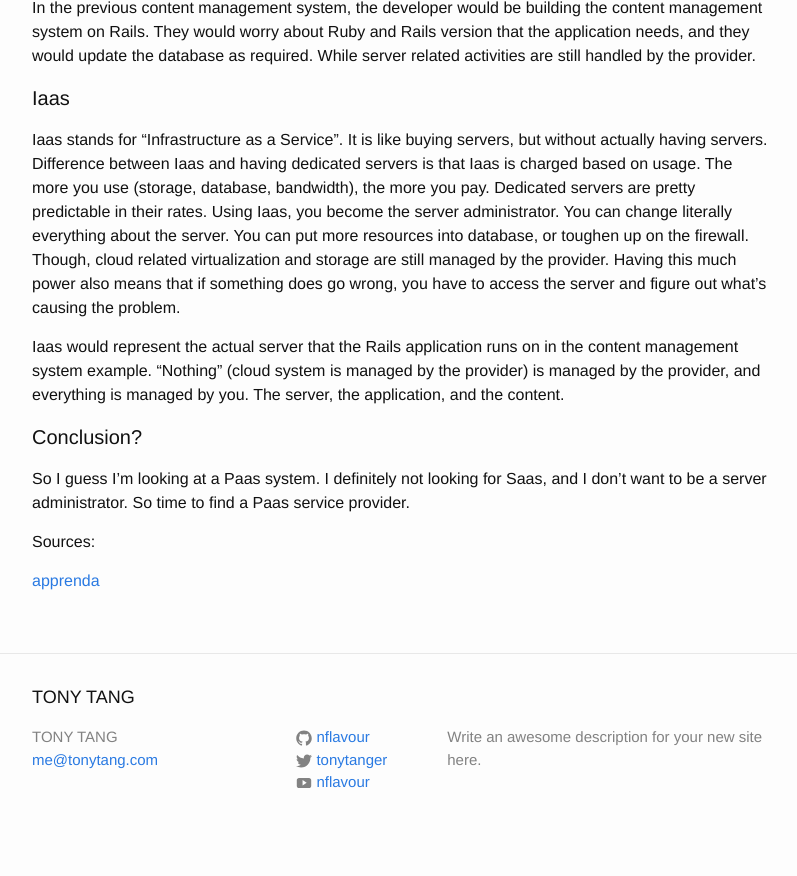
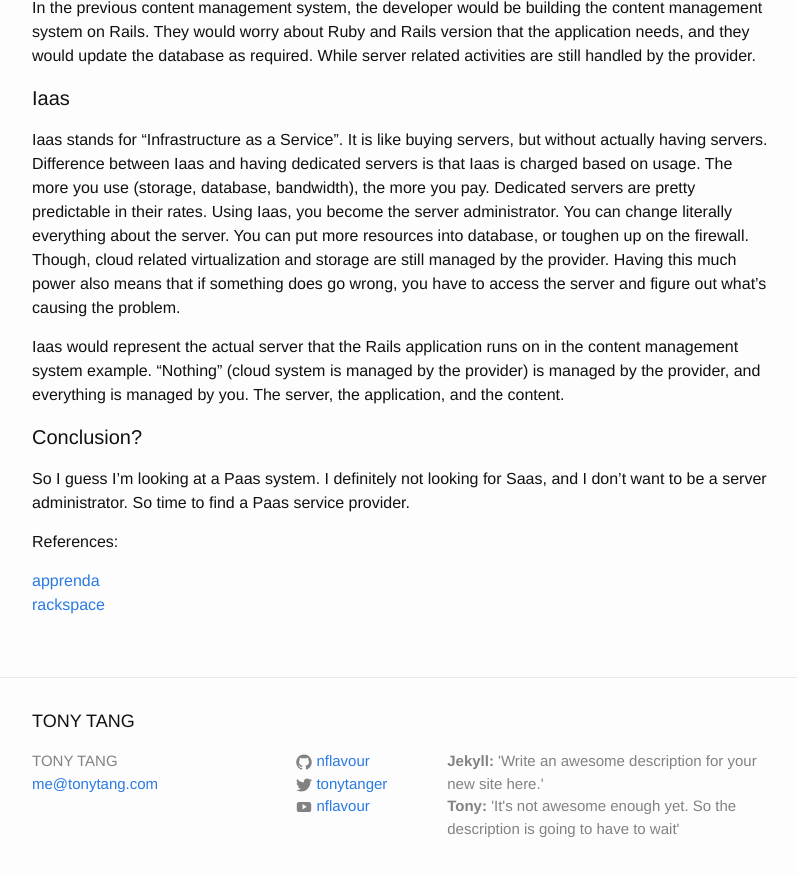
Before and after one commit to nflavour/nflavour.github.io, a Jekyll site: the page built from _posts/2014-10-12-sass-paas-iaas.md, in a window 1280 px wide and 900 px high, scrolled down 1008 px. Shown: the top 876 px of the window, without its empty margins (238-1035 px from the left). Built offline with Jekyll 4.4.1, drawn with Linux system fonts in a browser that asks for light colours; before the commit the page ends 1862 px from its top, so only the background shows below that.

Commit message:
edited iaas saas paas

```diff
--- a/_config.yml
+++ b/_config.yml
@@ -2,7 +2,8 @@
 title: TONY TANG
 email: me@tonytang.com
 description: > # this means to ignore newlines until "baseurl:"
-  Write an awesome description for your new site here.
+  <strong>Jekyll:</strong> 'Write an awesome description for your new site here.'<br />
+  <strong>Tony:</strong> 'It's not awesome enough yet. So the description is going to have to wait'
 baseurl: "" # the subpath of your site, e.g. /blog/
 url: "http://nflavour.github.io" # the base hostname & protocol for your site
 twitter_username: tonytanger
--- a/_posts/2014-10-12-sass-paas-iaas.md
+++ b/_posts/2014-10-12-sass-paas-iaas.md
@@ -34,6 +34,7 @@
 So I guess I'm looking at a Paas system. I definitely not looking for Saas, and I don't want to be a server administrator. So time to find a Paas service provider.
 
 
-Sources:
+References:
 
-[apprenda](href="http://apprenda.com/library/paas/iaas-paas-saas-explained-compared/")
+[apprenda](href="http://apprenda.com/library/paas/iaas-paas-saas-explained-compared/") <br />
+[rackspace](href="http://www.rackspace.com/knowledge_center/whitepaper/understanding-the-cloud-computing-stack-saas-paas-iaas")
```
